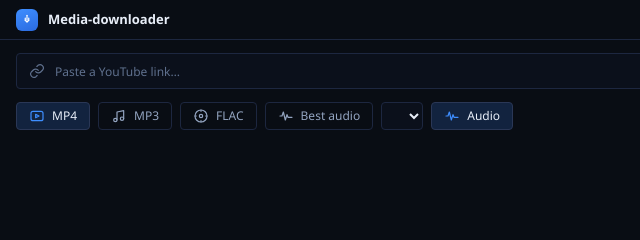
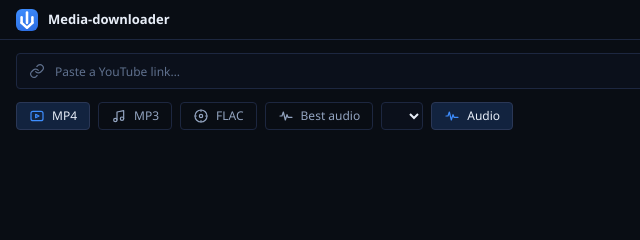
Before and after one commit to icylito/Media-downloader, an Electron app: page renderer/index.html in a window 980 px wide. Shown: the top 240 px of the page, 0-640 px from the left. Drawn offline with Linux system fonts and the light colour scheme; no server answers.

Commit message:
Titlebar logo: fill the tile with the Bold mark

```diff
--- a/renderer/index.html
+++ b/renderer/index.html
@@ -10,7 +10,7 @@
   <div id="app">
     <header id="titlebar">
       <span class="logo" aria-hidden="true">
-        <svg viewBox="0 0 24 24"><path d="M9 8.5 V12.5"/><path d="M12 4 V12.5"/><path d="M15 8.5 V12.5"/><path d="M9 12.5 L12 15.8 L15 12.5"/></svg>
+        <svg viewBox="0 0 24 24"><path d="M12 2v13.8"/><path d="M4.8 8.5v7.3"/><path d="M19.2 8.5v7.3"/><path d="m4.8 15.8 7.2 6.5 7.2-6.5"/></svg>
       </span>
       <span class="appname">Media-downloader</span>
       <span class="winbtns">
--- a/renderer/styles.css
+++ b/renderer/styles.css
@@ -44,7 +44,7 @@ svg { fill: none; stroke: currentColor; stroke-width: 1.8; stroke-linecap: round
   color: #fff;
   display: grid; place-items: center;
 }
-.logo svg { width: 14px; height: 14px; stroke-width: 2; }
+.logo svg { width: 18px; height: 18px; stroke-width: 3.4; }
 .appname { font-size: 13px; font-weight: 600; }
 .winbtns { margin-left: auto; display: flex; gap: 2px; -webkit-app-region: no-drag; }
 .winbtn {
```
